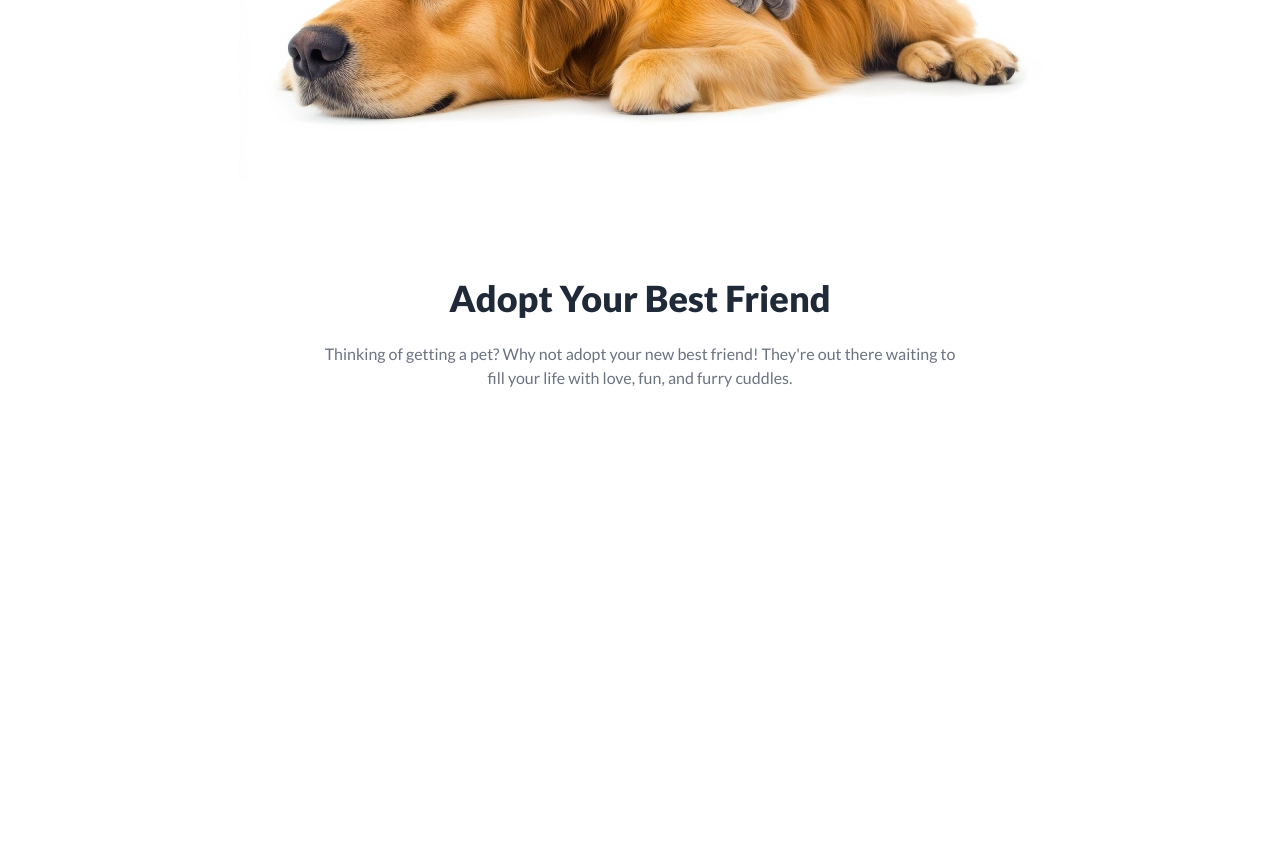
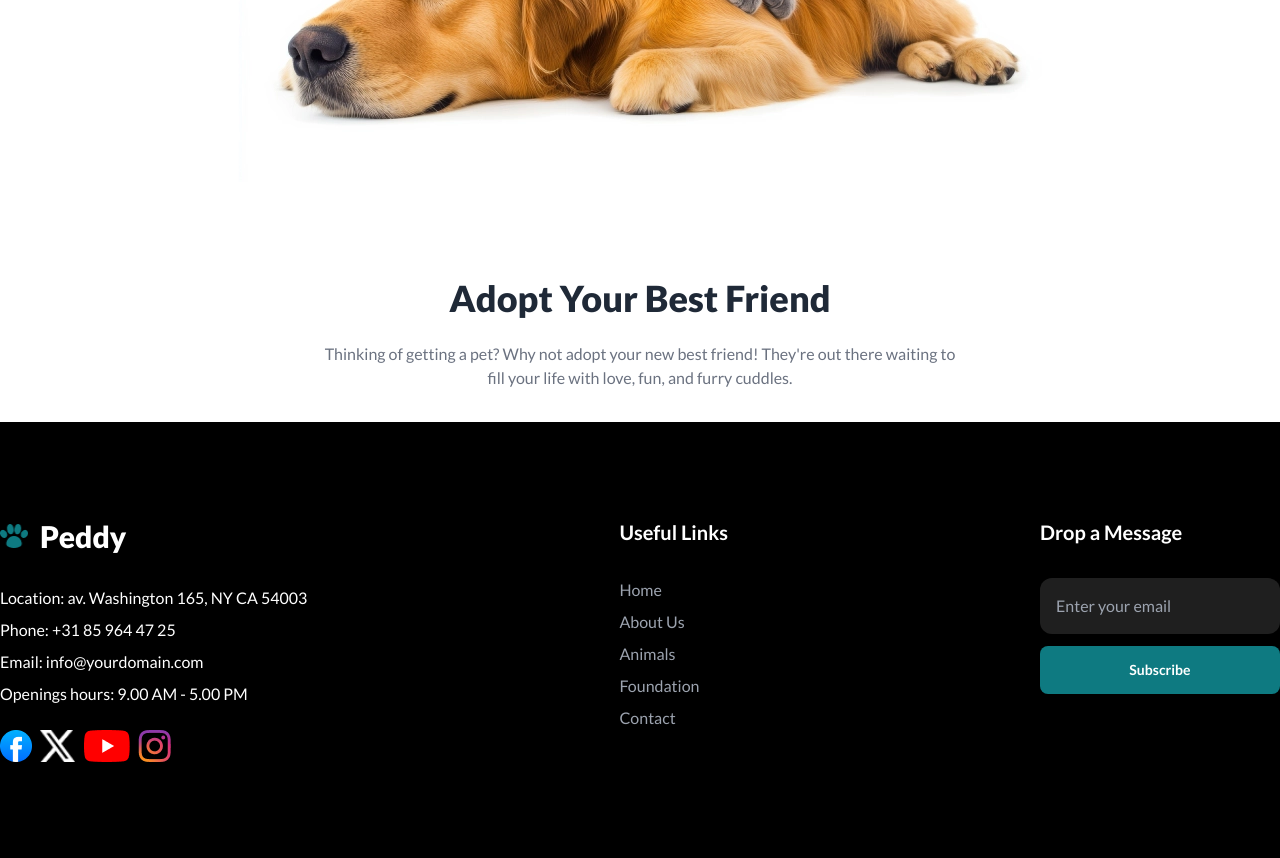
Before and after one commit to mariyamnavila/peddy-website, a plain HTML site: page index.html in a window 1280 px wide. Shown: the part 766-1624 px from the top of the page. Before the commit the page ends 1156 px from the top, so only its background shows below. Drawn offline with nearby package versions, Linux system fonts and the light colour scheme; no server answers.

Commit message:
added footer

```diff
--- a/index.html
+++ b/index.html
@@ -32,23 +32,69 @@
             <div class="space-y-6 w-2/3 text-center mx-auto">
                 <h5 class="text-gray-500 font-bold text-2xl text-center">Bringing Families Together ❤️‍🔥 </h5>
                 <h1 class="font-black text-4xl md:text-6xl lg:text-7xl ">Your Path to Adoption Starts Here</h1>
-                <p class="w-4/5 mx-auto">You’d be the perfect pet parent! 🐾 There’s a furry friend out there waiting just for you—ready to bring love, laughter, and endless cuddles. Adopt and change a life.</p>
+                <p class="w-4/5 mx-auto">You’d be the perfect pet parent! 🐾 There’s a furry friend out there waiting
+                    just for you—ready to bring love, laughter, and endless cuddles. Adopt and change a life.</p>
             </div>
             <button onclick="location.href='#main'" class="btn bg-[#0E7A81] text-white">View More</button>
             <img class="mx-auto" src="images/pet.webp" alt="">
         </section>
     </header>
     <main id="main" class="container mx-auto">
-        <section class="mt-24">
+        <section class="mt-24 mb-8">
             <div class="text-center w-1/2 mx-auto space-y-6">
-                <h4 class="font-black text-4xl">Adopt  Your  Best Friend</h4>
-                <p class="text-gray-500">Thinking of getting a pet? Why not adopt your new best friend! They're out there waiting to fill your life with love, fun, and furry cuddles.</p>
+                <h4 class="font-black text-4xl">Adopt Your Best Friend</h4>
+                <p class="text-gray-500">Thinking of getting a pet? Why not adopt your new best friend! They're out
+                    there waiting to fill your life with love, fun, and furry cuddles.</p>
             </div>
             <div id="categories" class="flex gap-6  justify-center">
 
             </div>
+            <div class="grid grid-cols-1 md:grid-cols-2 lg:grid-cols-4">
+                <div class="grid grid-cols-1 lg:grid-cols-3 col-span-3">
+
+                </div>
+                <div>
+
+                </div>
+            </div>
         </section>
     </main>
+
+    <footer class="bg-black py-24">
+        <section class="container mx-auto flex justify-between">
+            <div>
+            <div class="flex items-center space-x-3 mb-8">
+                <img class="w-7 h-6" src="images/logo.webp" alt="">
+                <p class="font-black text-3xl text-white">Peddy</p>
+            </div>
+            <div class="space-y-2">
+                <p class="text-white">Location: av. Washington 165, NY CA 54003</p>
+                <p class="text-white">Phone: +31 85 964 47 25</p>
+                <p class="text-white">Email: info@yourdomain.com</p>
+                <p class="text-white">Openings hours: 9.00 AM - 5.00 PM</p>
+            </div>
+            <div class="flex space-x-2 mt-6">
+                <img class="h-8" src="images/facebook.png" alt="">
+                <img class="h-8" src="images/x.png" alt="">
+                <img class="h-8" src="images/youtube.png" alt="">
+                <img class="h-8"     src="images/insta.png" alt="">
+            </div>
+        </div>
+        <div class="space-y-2">
+            <p class="text-white font-bold text-xl mb-8">Useful Links</p>
+            <p class="text-gray-400">Home</p>
+            <p class="text-gray-400">About Us</p>
+            <p class="text-gray-400">Animals</p>
+            <p class="text-gray-400">Foundation</p>
+            <p class="text-gray-400">Contact</p>
+        </div>
+        <div class="w-60">
+            <p class="text-white font-bold text-xl mb-8">Drop a Message</p>
+            <input class="p-4 bg-[#1f1f1f] rounded-xl w-full mb-3" type="text" placeholder="Enter your email">
+            <button class="btn w-full border-none bg-[#0E7A81] text-white">Subscribe</button>
+        </div>
+        </section>
+    </footer>
     <script src="scripts/script.js"></script>
 </body>
 
```
Also changed, not shown: images/facebook.png (added), images/insta.png (added), images/x.png (added), images/youtube.png (added).
